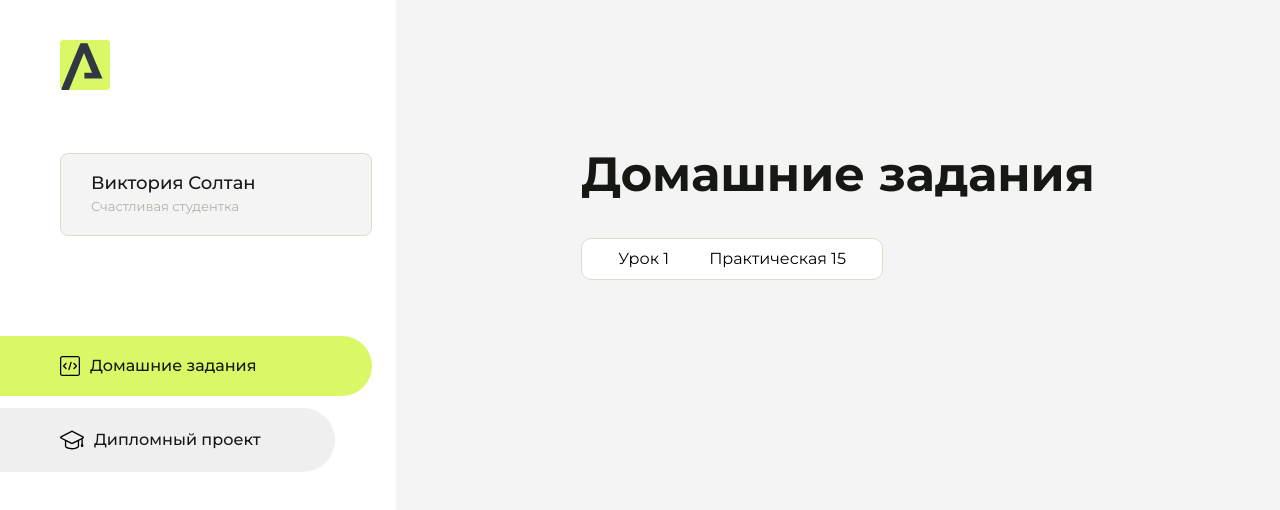
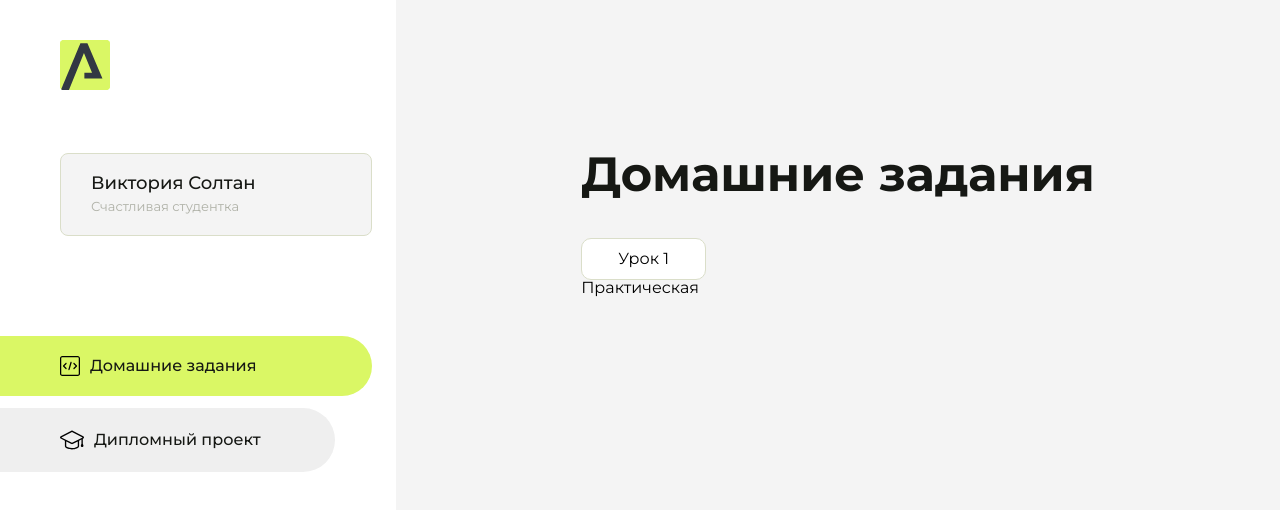
Before and after one commit to Silverfan005/homework, a plain HTML site: page index.html in a window 1280 px wide. Drawn offline with Linux system fonts and the light colour scheme.

Commit message:
Update index.html

```diff
--- a/index.html
+++ b/index.html
@@ -94,8 +94,10 @@
                 <ul class="content__list">
                     <li class="content__list-item">
                         <a href="hello-ar/index.html">Урок 1</a>
-                        <a href="статья/index.html">Практическая 15</a>
                     </li>
+                </ul>
+                 <a href="статья/index.html">Практическая</a>
+                 </li>
                 </ul>
             </div>
             <div class="content__block hidden" id="diplomBlock">
```
